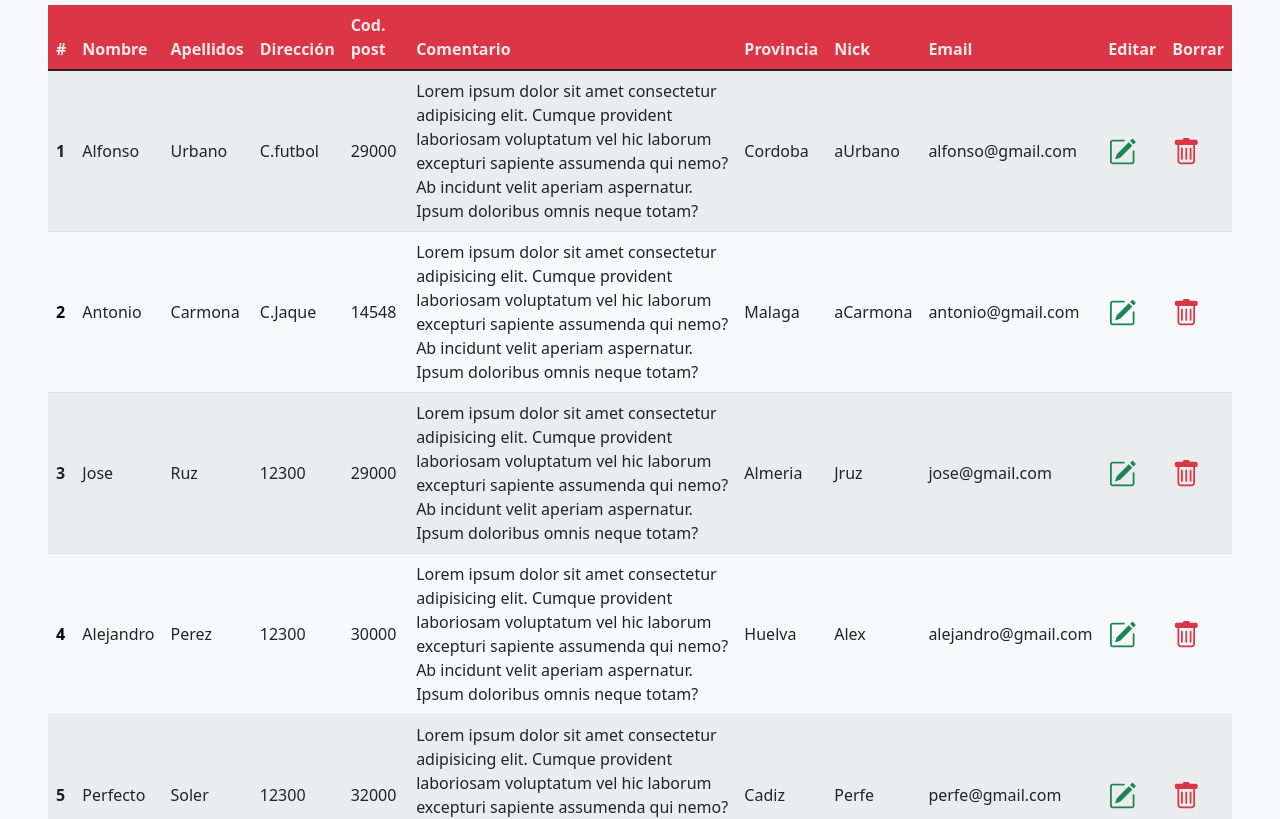
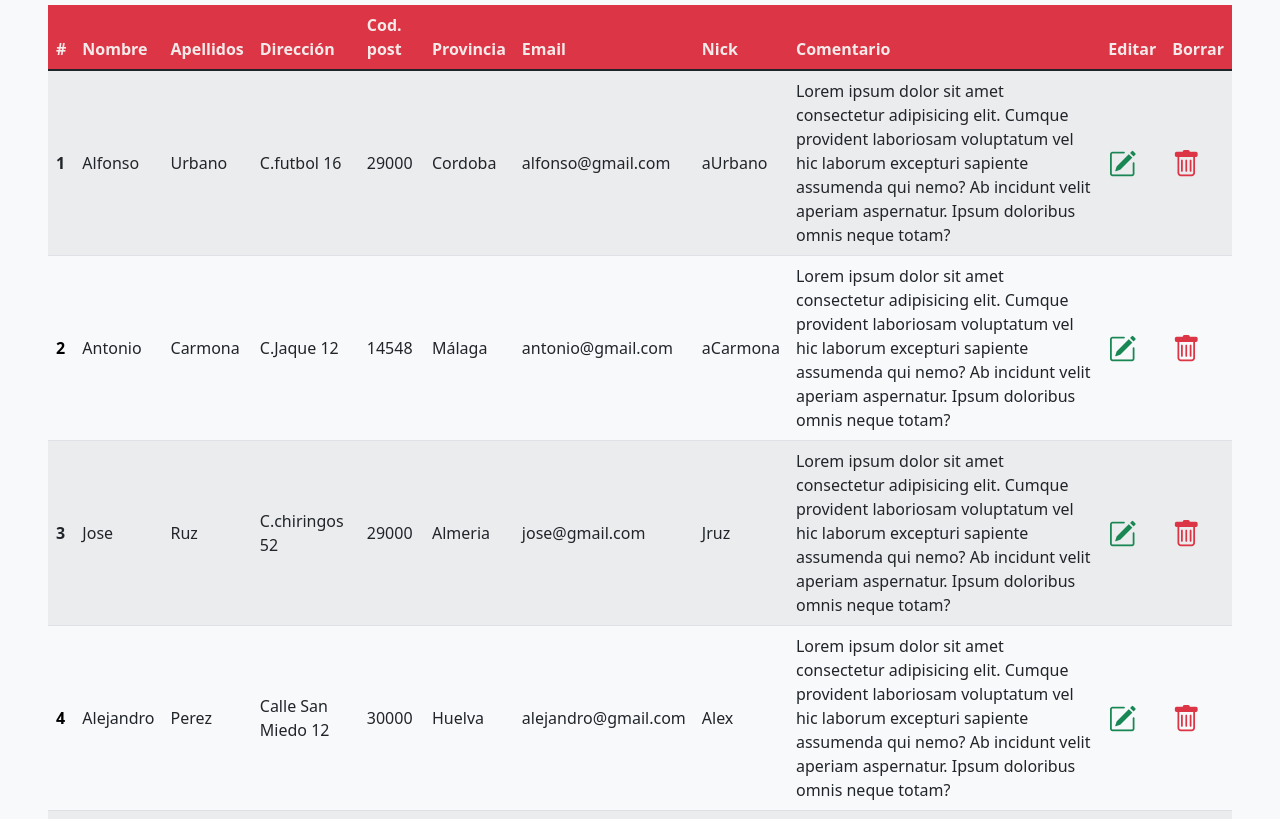
Before and after one commit to aUrbano24/web2, a plain HTML site: page consulta.html in a window 1280 px wide. Shown: the part 139-958 px from the top of the page. Drawn offline with nearby package versions, Linux system fonts and the light colour scheme.

Commit message:
Add files via upload

```diff
--- a/consulta.html
+++ b/consulta.html
@@ -15,6 +15,7 @@
       <h1 class="text-center py-3 text-danger"> <img src="./imagenes/logo_msi.png" width="100px" alt="">LISTADO DE CLIENTES</h1>
       <div class="table-responsive">
         <table class="table table-striped table-hover align-middle">
+          <!--Contedendor de la cabecera de la tabla-->
             <thead>
               <tr class="table-success">
                 <th scope="col" class="bg-danger">#</th>
@@ -22,10 +23,10 @@
                 <th scope="col" class="bg-danger">Apellidos</th>
                 <th scope="col" class="bg-danger">Dirección</th>
                 <th scope="col" class="bg-danger">Cod. post</th>
+                <th scope="col" class="bg-danger">Provincia</th>
+                <th scope="col" class="bg-danger">Email</th>
+                <th scope="col" class="bg-danger">Nick</th>
                 <th scope="col" class="bg-danger">Comentario</th>
-                <th scope="col" class="bg-danger">Provincia</th>
-                <th scope="col" class="bg-danger">Nick</th>
-                <th scope="col" class="bg-danger">Email</th>
                 <th scope="col" class="bg-danger">Editar</th>
                 <th scope="col" class="bg-danger">Borrar</th>
               </tr>
@@ -33,16 +34,17 @@
             <!-- para maquetar, ponemos datos en las celdas a mano, pero en realidad, las filas se generan dentro de un bucle for, que recorre las filas devueltas por una query
             "SELECT * FROM tabla" de la base de datos-->
             <tbody>
+              <!--A partir de ahora cada tr es una fila de datos-->
               <tr>
                 <th scope="row">1</th>
                 <td>Alfonso</td>
                 <td>Urbano</td>
-                <td>C.futbol</td>
+                <td>C.futbol 16</td>
                 <td>29000</td>
+                <td>Cordoba</td>
+                <td>alfonso@gmail.com</td>
+                <td>aUrbano</td>
                 <td>Lorem ipsum dolor sit amet consectetur adipisicing elit. Cumque provident laboriosam voluptatum vel hic laborum excepturi sapiente assumenda qui nemo? Ab incidunt velit aperiam aspernatur. Ipsum doloribus omnis neque totam?</td>
-                <td>Cordoba</td>
-                <td>aUrbano</td>
-                <td>alfonso@gmail.com</td>
                 <!-- el icono del lápiz queda encuadrado en un vínculo en el que se abre la ventana de edición. Programado en JSP, enviaría con la URL los datos del cliente en particular que se edita para cargar los campos del formulario de edición -->
                 <td><a href="./edicion.html" target="_blank"><i class="bi bi-pencil-square fs-3 text-success"></i></a></td>
                 <!-- el icono de la basura, dispara la aparición de una ventana de confirmación, con 2 botones: aceptar y cancelar. Según el que pulse, se cierra la ventana y se obtiene uno de dos valores: true y false. Si true, se sigue borrando, si false se aborta la operación -->
@@ -52,12 +54,12 @@
                 <th scope="row" style="color: black;">2</th>
                 <td>Antonio</td>
                 <td>Carmona</td>
-                <td>C.Jaque</td>
+                <td>C.Jaque 12</td>
                 <td>14548</td>
+                <td>Málaga</td>
+                <td>antonio@gmail.com</td>
+                <td>aCarmona</td>
                 <td>Lorem ipsum dolor sit amet consectetur adipisicing elit. Cumque provident laboriosam voluptatum vel hic laborum excepturi sapiente assumenda qui nemo? Ab incidunt velit aperiam aspernatur. Ipsum doloribus omnis neque totam?</td>
-                <td>Malaga</td>
-                <td>aCarmona</td>
-                <td>antonio@gmail.com</td>
                 <td><a href="./edicion.html" target="_blank"><i class="bi bi-pencil-square fs-3 text-success"></i></a></td>
                 <td><i class="bi bi-trash text-danger fs-3" onclick="confirm('Estás seguro de que quieres BORRAR este registro?')"></i></td>
               </tr>
@@ -65,12 +67,12 @@
                 <th scope="row">3</th>
                 <td>Jose</td>
                 <td>Ruz</td>
-                <td>12300</td>
+                <td>C.chiringos 52</td>
                 <td>29000</td>
+                <td>Almeria</td>
+                <td>jose@gmail.com</td>
+                <td>Jruz</td>
                 <td>Lorem ipsum dolor sit amet consectetur adipisicing elit. Cumque provident laboriosam voluptatum vel hic laborum excepturi sapiente assumenda qui nemo? Ab incidunt velit aperiam aspernatur. Ipsum doloribus omnis neque totam?</td>
-                <td>Almeria</td>
-                <td>Jruz</td>
-                <td>jose@gmail.com</td>
                 <td><a href="./edicion.html" target="_blank"><i class="bi bi-pencil-square fs-3 text-success"></i></a></td>
                 <td><i class="bi bi-trash text-danger fs-3" onclick="confirm('Estás seguro de que quieres BORRAR este registro?')"></i></td>
               </tr>
@@ -78,12 +80,12 @@
                 <th scope="row" style="color: black;">4</th>
                 <td>Alejandro</td>
                 <td>Perez</td>
-                <td>12300</td>
+                <td>Calle San Miedo 12</td>
                 <td>30000</td>
+                <td>Huelva</td>
+                <td>alejandro@gmail.com</td>
+                <td>Alex</td>
                 <td>Lorem ipsum dolor sit amet consectetur adipisicing elit. Cumque provident laboriosam voluptatum vel hic laborum excepturi sapiente assumenda qui nemo? Ab incidunt velit aperiam aspernatur. Ipsum doloribus omnis neque totam?</td>
-                <td>Huelva</td>
-                <td>Alex</td>
-                <td>alejandro@gmail.com</td>
                 <td><a href="./edicion.html" target="_blank"><i class="bi bi-pencil-square fs-3 text-success"></i></a></td>
                 <td><i class="bi bi-trash text-danger fs-3" onclick="confirm('Estás seguro de que quieres BORRAR este registro?')"></i></td>
               </tr>
@@ -91,12 +93,12 @@
                 <th scope="row">5</th>
                 <td>Perfecto</td>
                 <td>Soler</td>
-                <td>12300</td>
+                <td>Calle Ancha 42</td>
                 <td>32000</td>
+                <td>Cadiz</td>
+                <td>perfe@gmail.com</td>
+                <td>Perfe</td>
                 <td>Lorem ipsum dolor sit amet consectetur adipisicing elit. Cumque provident laboriosam voluptatum vel hic laborum excepturi sapiente assumenda qui nemo? Ab incidunt velit aperiam aspernatur. Ipsum doloribus omnis neque totam?</td>
-                <td>Cadiz</td>
-                <td>Perfe</td>
-                <td>perfe@gmail.com</td>
                 <td><a href="./edicion.html" target="_blank"><i class="bi bi-pencil-square fs-3 text-success"></i></a></td>
                 <td><i class="bi bi-trash text-danger fs-3" onclick="confirm('Estás seguro de que quieres BORRAR este registro?')"></i></td>
               </tr>
@@ -159,7 +161,7 @@
                             <div class="row">
                               <div class="col-md-4 mb-3">
                                 <label for="CodigoPostal">Código Postal<span>*</span></label>
-                                <input name="CodigoPostal" type="text" class="form-control" id="CodigoPostal" placeholder="" value="" required>
+                                <input name="CodigoPostal" type="number" class="form-control" id="CodigoPostal" placeholder="" value="" required>
                                 <div class="valid-feedback">¡Ok válido!</div>
                                 <div class="invalid-feedback">Complete el campo.</div>
                               </div>
--- a/estilos/style.css
+++ b/estilos/style.css
@@ -7,7 +7,7 @@ html { /*Asigno los colores a los que luego voy a acceder*/
 body {
     font-family: 'Spartan', sans-serif;
     font-weight: 300;
-    color: var(--light); /*Aplicar el color light a todos los elementos de del vody*/
+    color: var(--light); /*Aplicar el color light a todos los elementos de del Body*/
 }
 
 .text-light { color: var(--light) !important; }
```
Also changed, not shown: edicion.html (+6 -4 lines), index.html (+1 -1 lines), insercion.html (+6 -5 lines), 1 other file.
